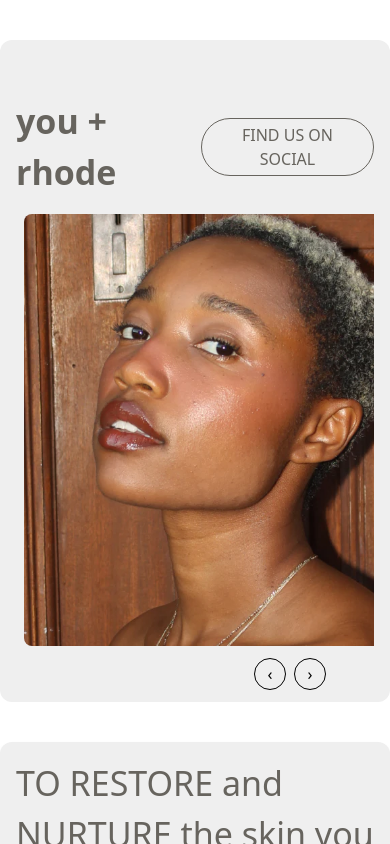
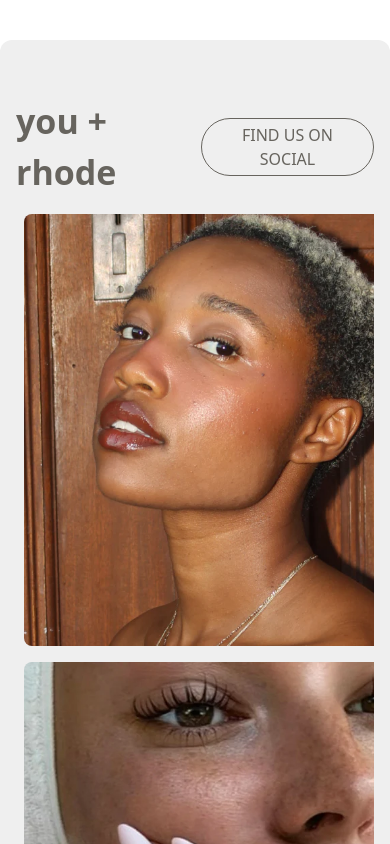
Before and after one commit to umarimran1234/RhodeSkin-Clone, a Next.js app: page / in a window 390 px wide. Shown: the top 844 px of the page. Built offline with nearby package versions, Linux system fonts and the light colour scheme.

Commit message:
Made slider section responsive

```diff
--- a/src/components/SliderSection.jsx
+++ b/src/components/SliderSection.jsx
@@ -42,7 +42,7 @@ const Slider = () => {
         {/* Slider */}
         <div className="overflow-hidden">
           <div
-            className="flex transition-transform duration-500"
+            className="flex md:flex-row md:gap-0 gap-4 flex-col transition-transform duration-500"
             style={{
               transform: `translateX(-${currentIndex * (100 / totalSlides)}%)`,
               // Translate by a fraction of total width
@@ -61,7 +61,7 @@ const Slider = () => {
           </div>
 
           {/* Navigation Arrows */}
-          <div className="absolute bottom-3 right-16 flex space-x-2">
+          <div className="absolute hidden bottom-3 right-16 md:flex space-x-2">
             <button
               onClick={handlePrev}
               className="w-8 h-8 flex items-center justify-center rounded-full border border-black hover:bg-white transition"
```
